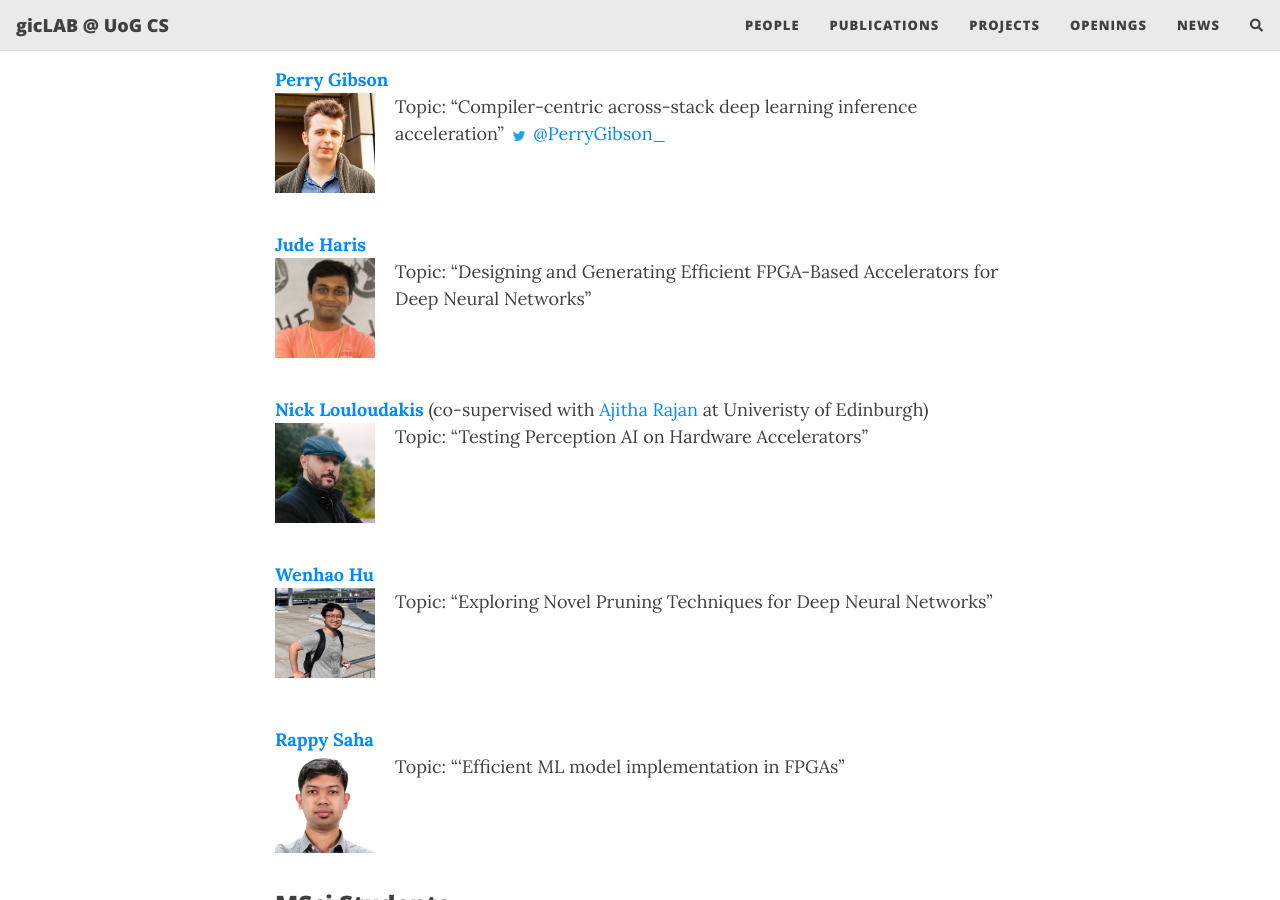
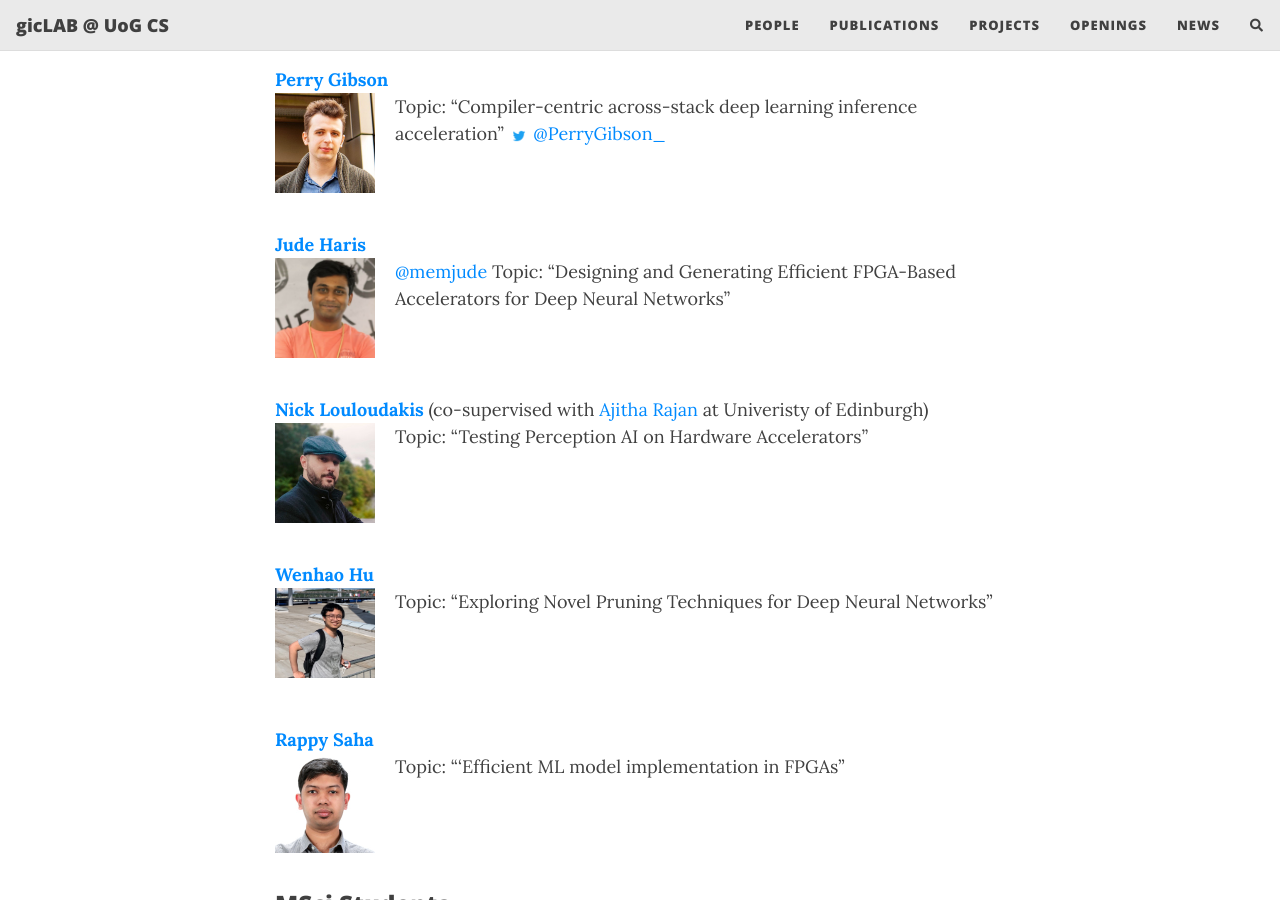
Before and after one commit to gicLAB/gicLAB.github.io, a Jekyll site: the page built from people.md, in a window 1280 px wide and 900 px high, scrolled down 752 px. Built offline with Jekyll 4.4.1, drawn with Linux system fonts in a browser that asks for light colours; nearby versions of some CDN libraries; comment, search, counter and statistics services are not loaded.

Commit message:
Update people.md

```diff
--- a/people.md
+++ b/people.md
@@ -26,7 +26,7 @@
 <br><br>
 <br>
 
-**[Jude Haris](gla.ac.uk/pgrs/judeharis/)** <br>  <img src="/assets/img/people/square_jude.jpg" width="100px" style="float: left; margin-right: 20px;">
+**[Jude Haris](https://www.linkedin.com/in/jude-haris-a01060243/)** <br>  <img src="/assets/img/people/square_jude.jpg" width="100px" style="float: left; margin-right: 20px;"> [@memjude](https://twitter.com/memjude)
 Topic: "Designing and Generating Efficient FPGA-Based Accelerators for Deep Neural Networks"
 <br><br>
 <br>
```
